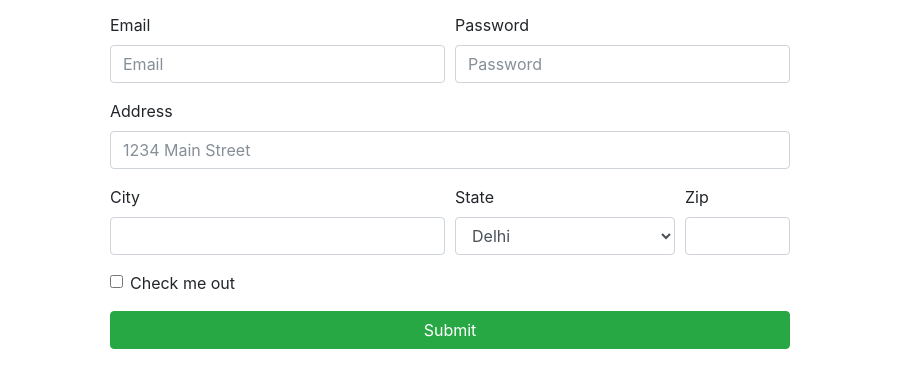
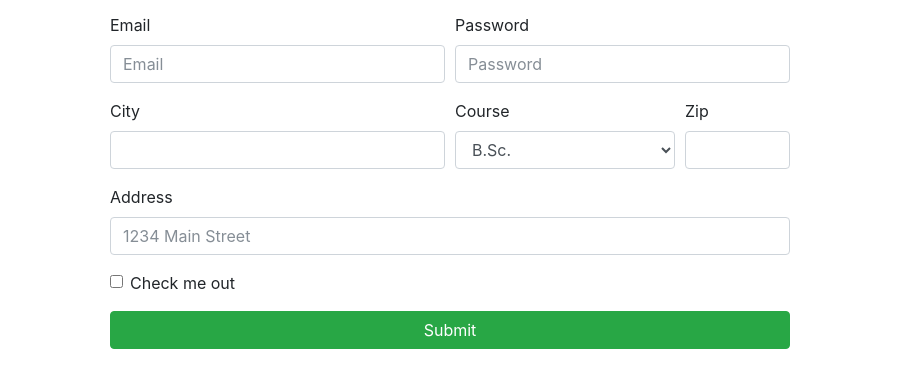
Before and after one commit to HimanshuBCS/Student-Information-System, an Electron app: page addWindow.html in a window 900 px wide. Shown: the part 138-526 px from the top of the page. Drawn offline with nearby package versions, Linux system fonts and the light colour scheme.

Commit message:
Student info added for view

```diff
--- a/addWindow.html
+++ b/addWindow.html
@@ -42,29 +42,32 @@
             <input type="password" class="form-control" id="inputPassword" placeholder="Password">
           </div>
         </div>
-        <div class="form-group">
-          <label>Address</label>
-          <input type="text" class="form-control" id="inputAddress" placeholder="1234 Main Street">
-        </div>
         <div class="form-row">
           <div class="form-group col-md-6">
             <label>City</label>
             <input type="text" class="form-control" id="inputCity" >
           </div>
           <div class="form-group col-md-4">
-            <label>State</label>
-            <select id="inputState" class="form-control">
+            <label>Course</label>
+            <select id="inputCourse" class="form-control">
               <option selected>Choose...</option>
-                <option value="delhi" selected>Delhi</option>
-                <option value="bengaluru">Bengaluru</option>
-                <option value="mumbai">Mumbai</option>
-                <option value="noida">Noida</option>
+                <option value="bsc" selected>B.Sc.</option>
+                <option value="ba">B.A.</option>
+                <option value="mca">MCA</option>
+                <option value="msc">M.Sc.</option>
+                <option value="ma">M.A.</option>
+                <option value="btech">B.Tech.</option>
+                <option value="phd">PhD</option>
             </select>
           </div>
           <div class="form-group col-md-2">
             <label>Zip</label>
             <input type="text" class="form-control" id="inputZip">
           </div>
+        </div>
+        <div class="form-group">
+          <label>Address</label>
+          <input type="text" class="form-control" id="inputAddress" placeholder="1234 Main Street">
         </div>
         <div class="form-group">
           <div class="form-check">
@@ -88,10 +91,10 @@
       const Password = document.querySelector('#inputPassword').value;
       const Address = document.querySelector('#inputAddress').value;
       const City = document.querySelector('#inputCity').value;
-      const State = document.querySelector('#inputState').value;
+      const Course = document.querySelector('#inputCourse').value;
       const Zip = document.querySelector('#inputZip').value;
 
-      ipcRenderer.send('item:addStudent', {FirstName, LastName, Email, Password, Address, City, State, Zip});
+      ipcRenderer.send('item:addStudent', {FirstName, LastName, Email, Password, Address, City, Course, Zip});
     }
   </script>
 </body>
```
Also changed, not shown: mainWindow.html (+1 -1 lines).
